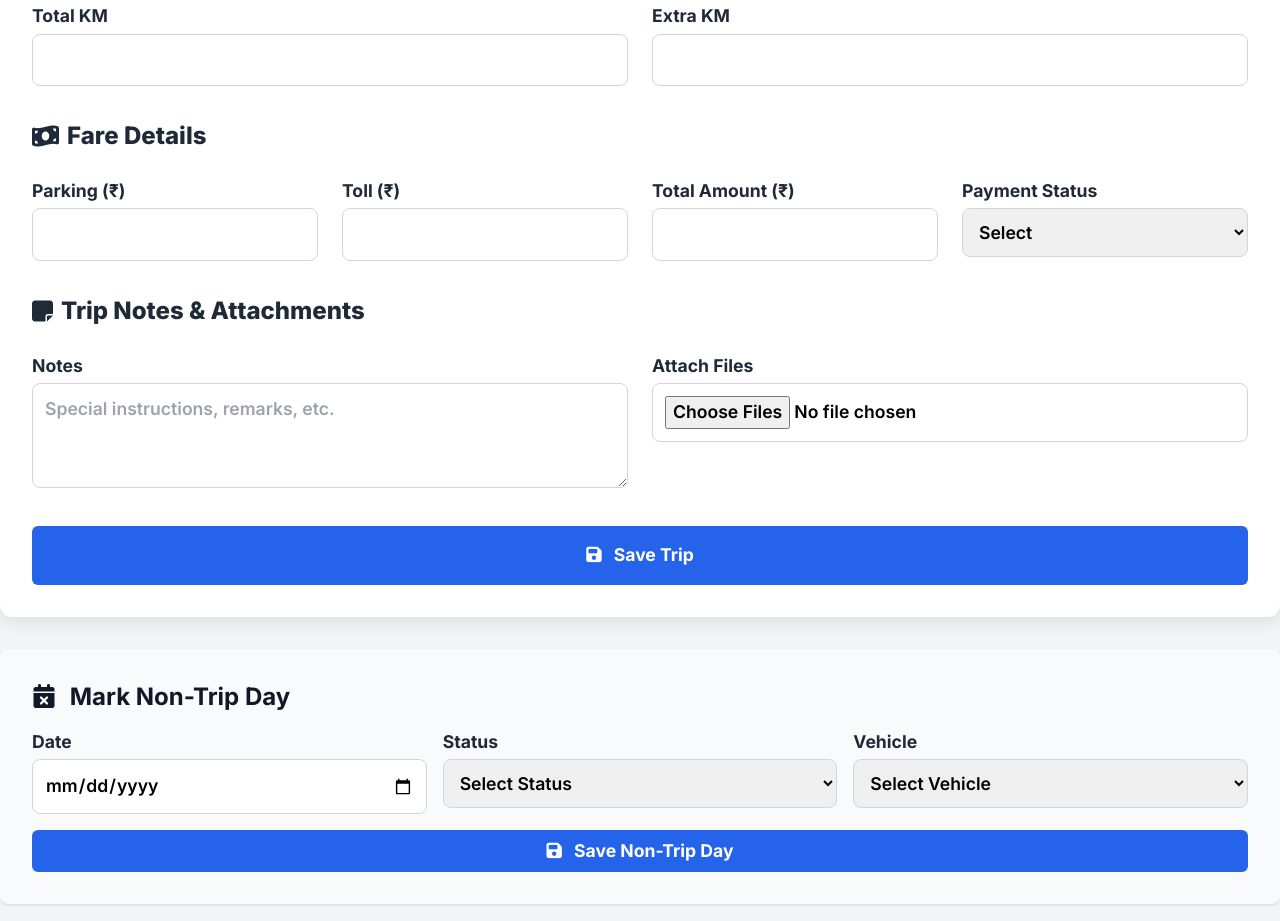
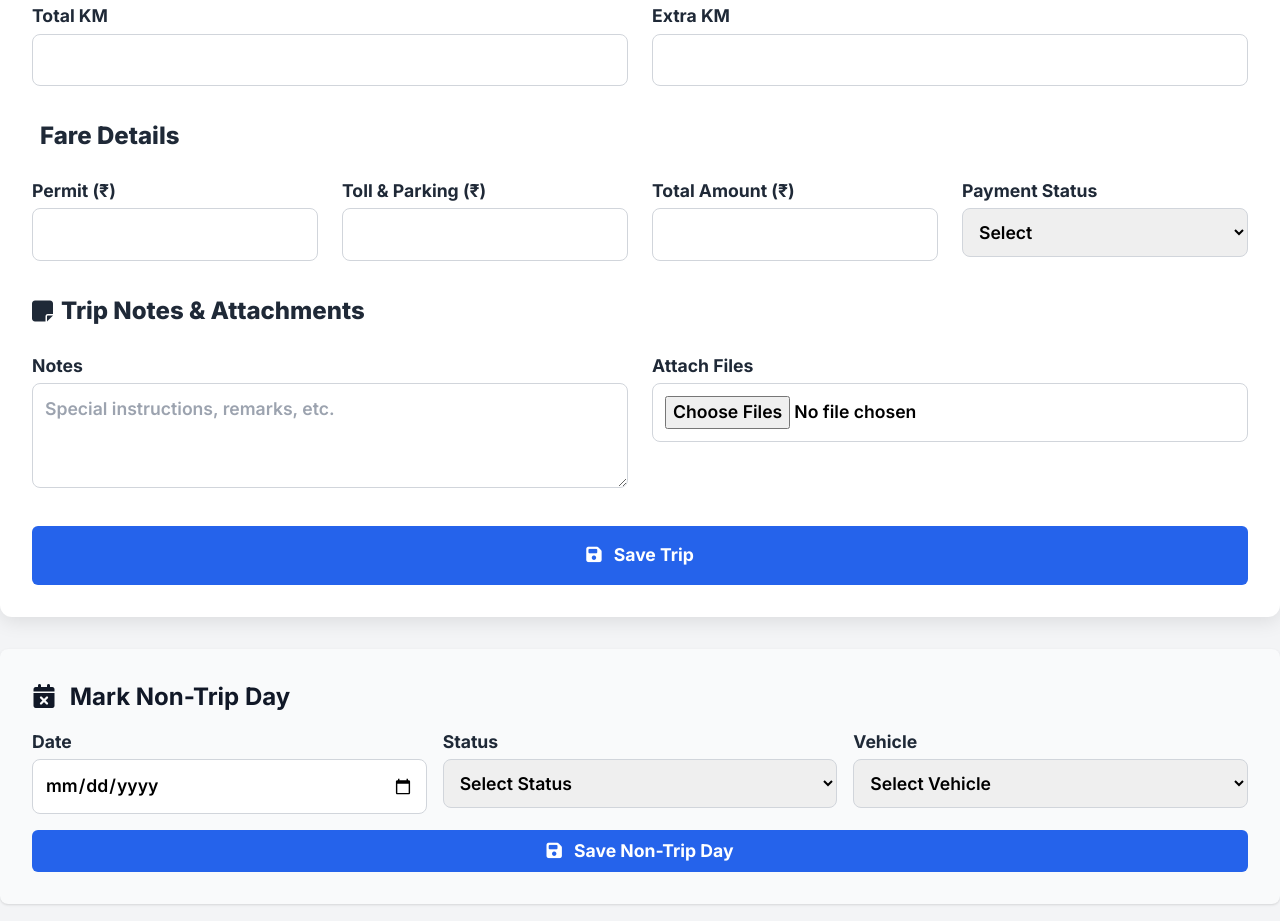
Before and after one commit to narayananselvitravels-sivakumar/NST, a plain HTML site: page index.html in a window 1280 px wide. Shown: the part 1423-2344 px from the top of the page. Drawn offline with nearby package versions, Linux system fonts and the light colour scheme; no server answers.

Commit message:
Update index.html

```diff
--- a/index.html
+++ b/index.html
@@ -346,15 +346,15 @@
       </div>
       <!-- Fare Details -->
       <div>
-        <h5 class="section-heading"><i class="fas fa-money-bill-wave mr-2"></i> Fare Details</h5>
+        <h5 class="section-heading"><i class="fas fa-money- bill-wave mr-2"></i> Fare Details</h5>
         <div class="grid grid-cols-1 sm:grid-cols-2 lg:grid-cols-4 gap-6">
           <div>
-            <label for="parking" class="form-label block mb-1">Parking (₹)</label>
-            <input type="number" class="input-field w-full" id="parking" min="0" aria-label="Parking" />
+            <label for="parking" class="form-label block mb-1">Permit (₹)</label>
+            <input type="number" class="input-field w-full" id="parking" min="0" aria-label="Permit" />
           </div>
           <div>
-            <label for="toll" class="form-label block mb-1">Toll (₹)</label>
-            <input type="number" class="input-field w-full" id="toll" min="0" aria-label="Toll" />
+            <label for="toll" class="form-label block mb-1">Toll & Parking (₹)</label>
+            <input type="number" class="input-field w-full" id="toll" min="0" aria-label="Toll & Parking" />
           </div>
           <div>
             <label for="totalAmount" class="form-label block mb-1">Total Amount (₹)</label>
```
